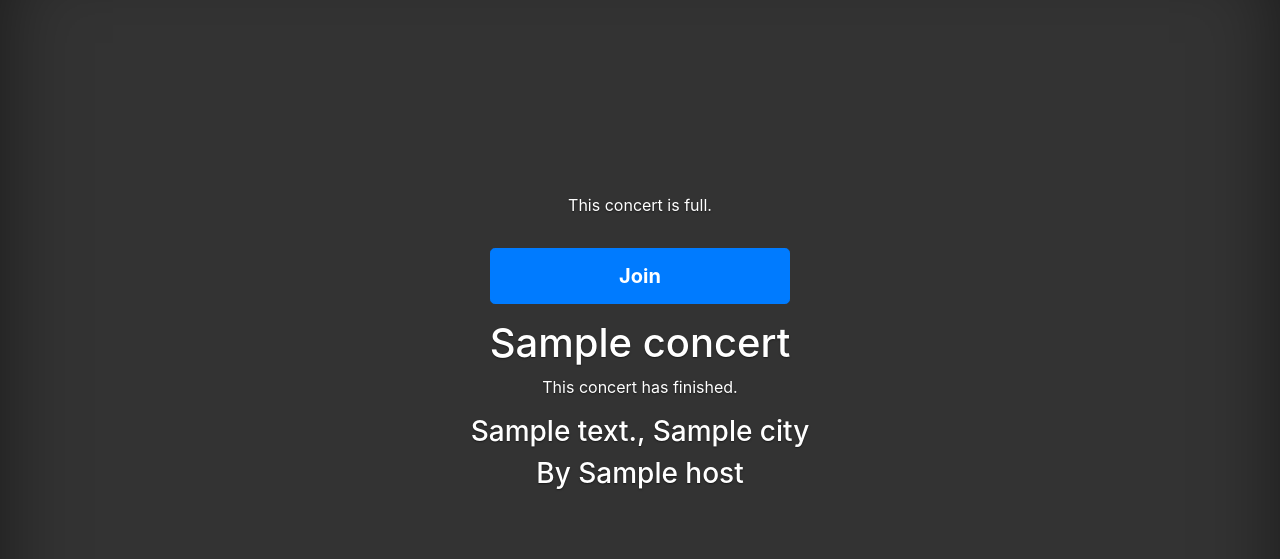
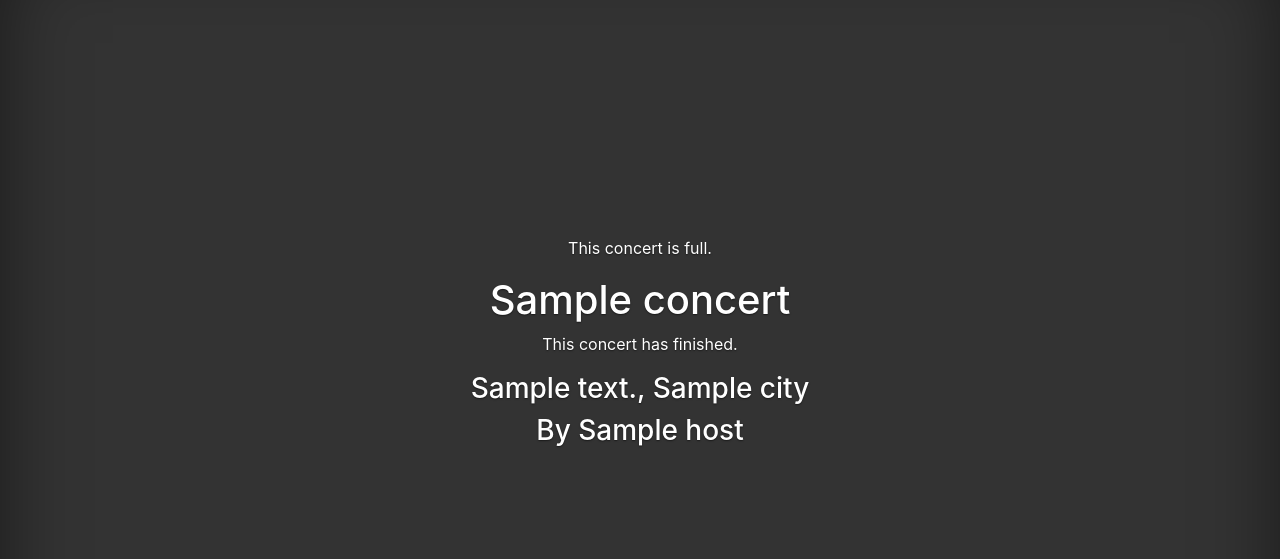
Before and after one commit to cwetanow/GroupConcert, a PHP site: template src/views/ConcertDetails.php in a window 1280 px wide. Shown: the part 52-611 px from the top of the page. Run offline with PHP 8.4, Linux system fonts and the light colour scheme; the template is opened without the code that fills it: most values are stand-ins (such as "Sample title", 1, 10 or a date in 2020).

Commit message:
Remove leftover html

```diff
--- a/src/views/ConcertDetails.php
+++ b/src/views/ConcertDetails.php
@@ -31,8 +31,7 @@
                                         echo '<p>This concert is full.</p>';
                                     }
                                 ?>
-        <form class="custom-form" method="post" action="../controllers/JoinConcert.php?id"><button class="btn btn-lg btn-primary btn-block" type="submit">Join</button></form>
-        <header>
+                          <header>
                                 <h1><?=$concert->getTitle()?></h1>
                                 <?php
                                     if($concert->getIsActive())
```
